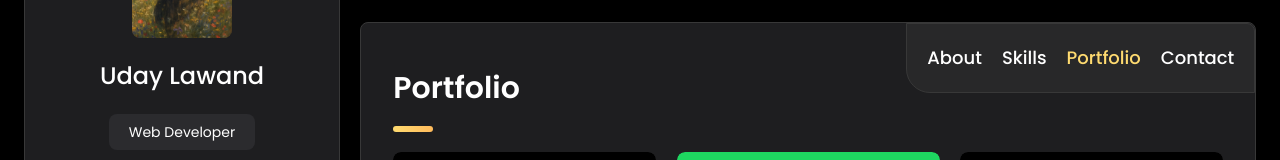
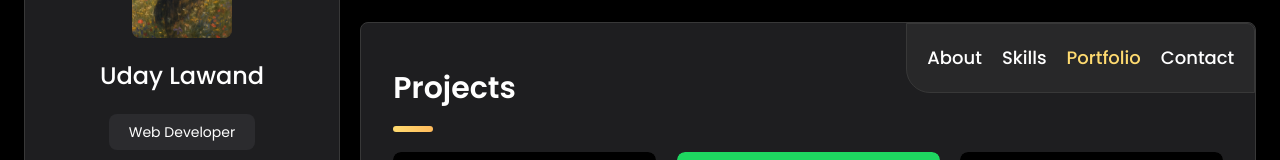
Before and after one commit to CoduUday/reactportfolio, a React app: page /portfolio in a window 1280 px wide. Shown: the part 179-339 px from the top of the page. Built offline with nearby package versions, Linux system fonts and the light colour scheme; the HTML template or start-up script is replaced by a standard one.

Commit message:
Update Portfolio.jsx

```diff
--- a/src/components/Portfolio.jsx
+++ b/src/components/Portfolio.jsx
@@ -70,7 +70,7 @@ const Portfolio = () => {
             <div className='my-10 rightside relative  bg-[#1e1e20] w-4xl p-8 border border-[#383838] rounded-lg'>
                 <Navbar></Navbar>
                 <div>
-                    <h2 className='animation mt-3.75 poppins text-3xl font-semibold text-white'>Portfolio</h2>
+                    <h2 className='animation mt-3.75 poppins text-3xl font-semibold text-white'>Projects</h2>
                     <div className="animation separation h-1.5 w-10 my-5 rounded-lg bg-[linear-gradient(to_right,hsl(45,100%,72%),hsl(35,100%,68%))]">
                     </div>
                    <div className="grid grid-cols-3 gap-5">
```
